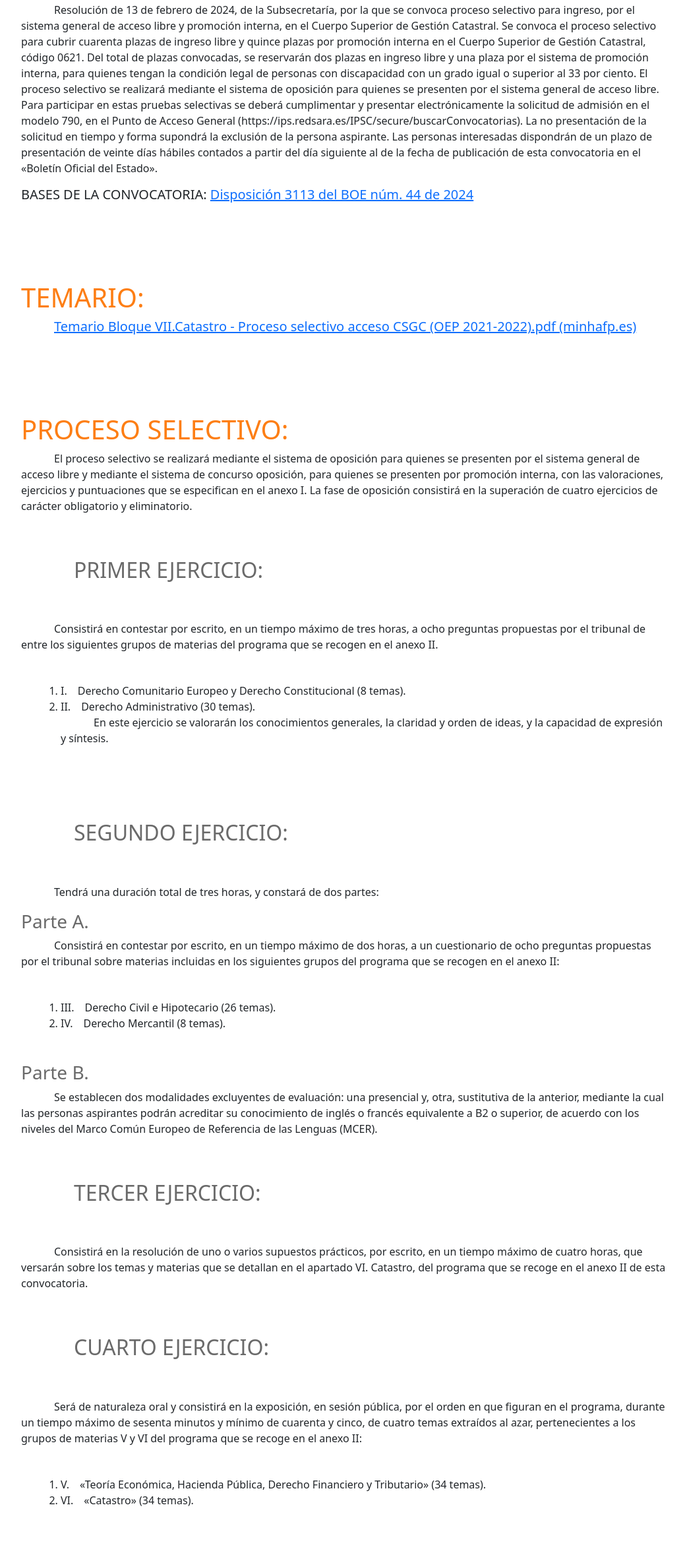
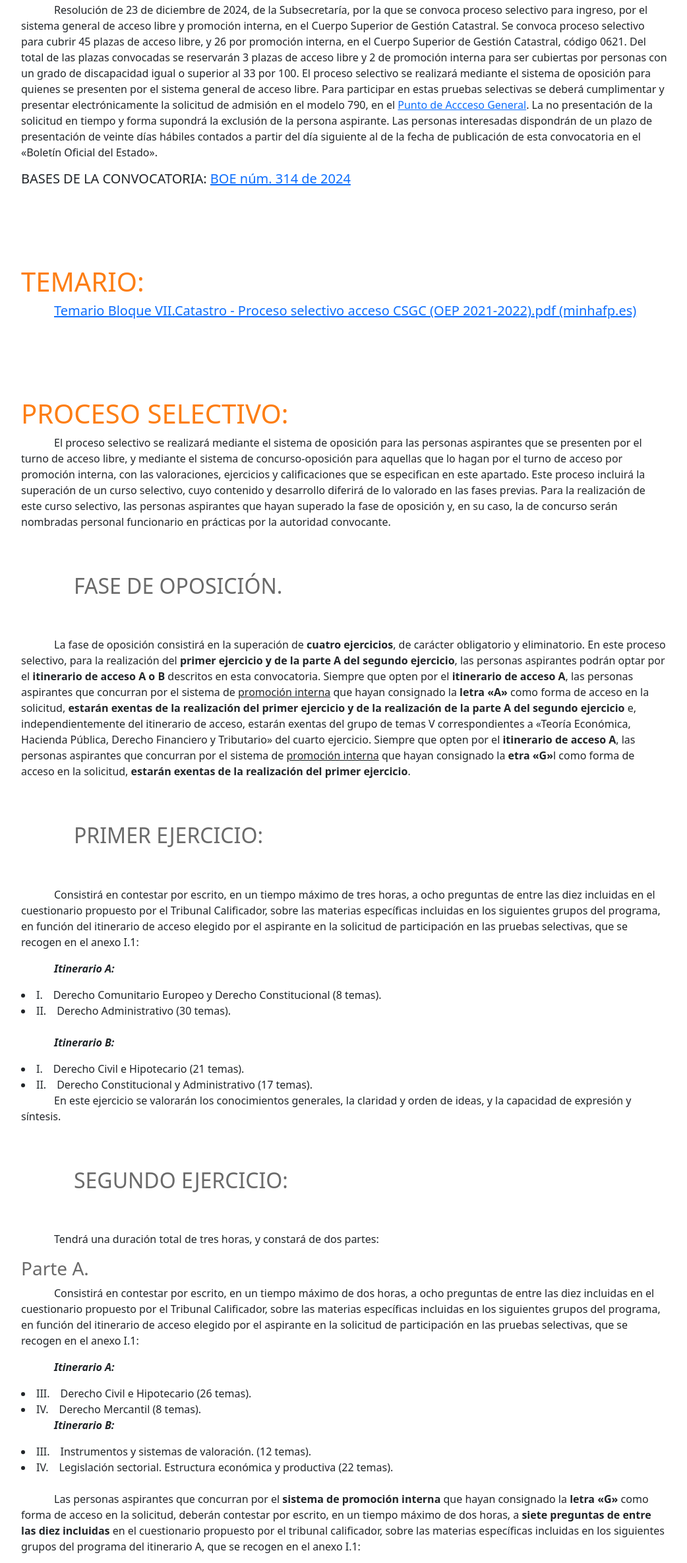
Before and after one commit to MentxuCastello/catastro, a plain HTML site: page oposicion.html in a window 1280 px wide. Shown: the part 413-2782 px from the top of the page at 66% size, without its empty margins (168-1210 px from the left). Drawn offline with nearby package versions, Linux system fonts and the light colour scheme.

Commit message:
cambio texto oposiciones temario

```diff
--- a/oposicion.html
+++ b/oposicion.html
@@ -67,86 +67,112 @@
     </section>
     <section id="opo_descripcion">
         <h1>DESCRIPCIÓN</h1>
-        <p>Resolución de 13 de febrero de 2024, de la Subsecretaría, por la que se convoca proceso selectivo para ingreso, por el sistema general de acceso libre y promoción interna, en el Cuerpo Superior de Gestión Catastral.
+        <p>Resolución de 23 de diciembre de 2024, de la Subsecretaría, por la que se convoca proceso selectivo para ingreso, por el sistema general de acceso libre y promoción interna, en el Cuerpo Superior de Gestión Catastral.
 
-            Se convoca el proceso selectivo para cubrir cuarenta plazas de ingreso libre y quince plazas por promoción interna en el Cuerpo Superior de Gestión Catastral, código 0621.
+          Se convoca proceso selectivo para cubrir 45 plazas de acceso libre, y 26 por promoción interna, en el Cuerpo Superior de Gestión Catastral, código 0621.
 
-            Del total de plazas convocadas, se reservarán dos plazas en ingreso libre y una plaza por el sistema de promoción interna, para quienes tengan la condición legal de personas con discapacidad con un grado igual o superior al 33 por ciento.
+          Del total de las plazas convocadas se reservarán 3 plazas de acceso libre y 2 de promoción interna para ser cubiertas por personas con un grado de discapacidad igual o superior al 33 por 100.
 
-            El proceso selectivo se realizará mediante el sistema de oposición para quienes se presenten por el sistema general de acceso libre.
+          El proceso selectivo se realizará mediante el sistema de oposición para quienes se presenten por el sistema general de acceso libre.
 
-            Para participar en estas pruebas selectivas se deberá cumplimentar y presentar electrónicamente la solicitud de admisión en el modelo 790, en el Punto de Acceso General (https://ips.redsara.es/IPSC/secure/buscarConvocatorias). La no presentación de la solicitud en tiempo y forma supondrá la exclusión de la persona aspirante.
+          Para participar en estas pruebas selectivas se deberá cumplimentar y presentar electrónicamente la solicitud de admisión en el modelo 790, en el <a href="https://ips.redsara.es/IPSC/secure/buscarConvocatorias">Punto de Accceso General</a>. La no presentación de la solicitud en tiempo y forma supondrá la exclusión de la persona aspirante.
 
-            Las personas interesadas dispondrán de un plazo de presentación de veinte días hábiles contados a partir del día siguiente al de la fecha de publicación de esta convocatoria en el «Boletín Oficial del Estado».</p>
-        <h5>BASES DE LA CONVOCATORIA: <a href="https://www.boe.es/boe/dias/2024/12/30/pdfs/BOE-A-2024-27418.pdf">Disposición 3113 del BOE núm. 44 de 2024</a> </h5>
+          Las personas interesadas dispondrán de un plazo de presentación de veinte días hábiles contados a partir del día siguiente al de la fecha de publicación de esta convocatoria en el «Boletín Oficial del Estado».</p>
+        <h5>BASES DE LA CONVOCATORIA: <a href="https://www.boe.es/diario_boe/txt.php?id=BOE-A-2024-27418">BOE núm. 314 de 2024</a> </h5>
     </section>
 
     <section id="oposicion_temario">
         <h1>TEMARIO:</h1>
-        <h5><a href=https://www.catastro.hacienda.gob.es/documentos/Temario%20Bloque%20VI.%20Catastro%20-%20Proceso%20selectivo%20acceso%20CSGC%20(OEP%202023).pdf><p>Temario Bloque VII.Catastro - Proceso selectivo acceso CSGC (OEP 2021-2022).pdf (minhafp.es)</p></a></h5>
+        <h5><a href="https://www.catastro.hacienda.gob.es/documentos/Temario%20Bloque%20VI.%20Catastro%20-%20Proceso%20selectivo%20acceso%20CSGC%20(OEP%202023).pdf"><p>Temario Bloque VII.Catastro - Proceso selectivo acceso CSGC (OEP 2021-2022).pdf (minhafp.es)</p></a></h5>
 
     </section>
 
     <section id="oposicion_proceso_selectivo">
         <h1>PROCESO SELECTIVO:</h1>
-        <p>El proceso selectivo se realizará mediante el sistema de oposición para quienes se presenten por el sistema general de acceso libre y mediante el sistema de concurso oposición, para quienes se presenten por promoción interna, con las valoraciones, ejercicios y puntuaciones que se especifican en el anexo I.
-            La fase de oposición consistirá en la superación de cuatro ejercicios de carácter obligatorio y eliminatorio.</p>
+        <p>El proceso selectivo se realizará mediante el sistema de oposición para las personas aspirantes que se presenten por el turno de acceso libre, y mediante el sistema de concurso-oposición para aquellas que lo hagan por el turno de acceso por promoción interna, con las valoraciones, ejercicios y calificaciones que se especifican en este apartado.
 
+          Este proceso incluirá la superación de un curso selectivo, cuyo contenido y desarrollo diferirá de lo valorado en las fases previas. Para la realización de este curso selectivo, las personas aspirantes que hayan superado la fase de oposición y, en su caso, la de concurso serán nombradas personal funcionario en prácticas por la autoridad convocante.</p>
+
+        <h2>FASE DE OPOSICIÓN.</h2>
+        <p>La fase de oposición consistirá en la superación de <b>cuatro ejercicios</b>, de carácter obligatorio y eliminatorio.
+
+          En este proceso selectivo, para la realización del <b>primer ejercicio y de la parte A del segundo ejercicio</b>, las personas aspirantes podrán optar por el <b>itinerario de acceso A o B</b> descritos en esta convocatoria.
+
+          Siempre que opten por el <b>itinerario de acceso A</b>, las personas aspirantes que concurran por el sistema de <u>promoción interna</u> que hayan consignado la <b>letra «A» </b>como forma de acceso en la solicitud, <b>estarán exentas de la realización del primer ejercicio y de la realización de la parte A del segundo ejercicio</b> e,
+
+          independientemente del itinerario de acceso, estarán exentas del grupo de temas V correspondientes a «Teoría Económica, Hacienda Pública, Derecho Financiero y Tributario» del cuarto ejercicio.
+
+          Siempre que opten por el <b>itinerario de acceso A</b>, las personas aspirantes que concurran por el sistema de <u>promoción interna</u> que hayan consignado la <b>etra «G»</b>l como forma de acceso en la solicitud, <b>estarán exentas de la realización del primer ejercicio</b>.</p>
         <h2>PRIMER EJERCICIO:</h2>
-        <p>Consistirá en contestar por escrito, en un tiempo máximo de tres horas, a ocho preguntas propuestas por el tribunal de entre los siguientes grupos de materias del programa que se recogen en el anexo II.</p>
-        <ol>
+        <p>Consistirá en contestar por escrito, en un tiempo máximo de tres horas, a ocho preguntas de entre las diez incluidas en el cuestionario propuesto por el Tribunal Calificador, sobre las materias específicas incluidas en los siguientes grupos del programa, en función del itinerario de acceso elegido por el aspirante en la solicitud de participación en las pruebas selectivas, que se recogen en el anexo I.1:</p>
+            <p><em><b>Itinerario A:</b></em></p>
             <li>I. Derecho Comunitario Europeo y Derecho Constitucional (8 temas).</li>
             <li>II. Derecho Administrativo (30 temas).</li>
-            <p>En este ejercicio se valorarán los conocimientos generales, la claridad y orden de ideas, y la capacidad de expresión y síntesis.
-            </p>
+            <br>
+            <p><em><b>Itinerario B:</b></em></p>
+            <li>I. Derecho Civil e Hipotecario (21 temas).</li>
+            <li>II. Derecho Constitucional y Administrativo (17 temas).</li>
+          <p>En este ejercicio se valorarán los conocimientos generales, la claridad y orden de ideas, y la capacidad de expresión y síntesis.</p>
         </ol>
 
         <h2>SEGUNDO EJERCICIO:</h2>
         <p>Tendrá una duración total de tres horas, y constará de dos partes:</p>
         <h3>Parte A.</h3>
-        <p>Consistirá en contestar por escrito, en un tiempo máximo de dos horas, a un cuestionario de ocho preguntas propuestas por el tribunal sobre materias incluidas en los siguientes grupos del programa que se recogen en el anexo II:</p>
-        <ol>
+        <p>Consistirá en contestar por escrito, en un tiempo máximo de dos horas, a ocho preguntas de entre las diez incluidas en el cuestionario propuesto por el Tribunal Calificador, sobre las materias específicas incluidas en los siguientes grupos del programa, en función del itinerario de acceso elegido por el aspirante en la solicitud de participación en las pruebas selectivas, que se recogen en el anexo I.1:</p>
+        <p><em><b>Itinerario A:</b></em></p>
             <li>III. Derecho Civil e Hipotecario (26 temas).</li>
             <li>IV. Derecho Mercantil (8 temas).</li>
-        </ol>
+        <p><em><b>Itinerario B:</b></em></p>
+          <li>III. Instrumentos y sistemas de valoración. (12 temas).</li>
+          <li>IV. Legislación sectorial. Estructura económica y productiva (22 temas).</li>
+          <br>
+        <p>Las personas aspirantes que concurran por el <b>sistema de promoción interna </b>que hayan consignado la <b>letra «G»</b> como forma de acceso en la solicitud, deberán contestar por escrito, en un tiempo máximo de dos horas, a <b>siete preguntas de entre las diez incluidas</b> en el cuestionario propuesto por el tribunal calificador, sobre las materias específicas incluidas en los siguientes grupos del programa del itinerario A, que se recogen en el anexo I.1:</p>
+          <li>III. Derecho Civil e Hipotecario (26 temas).</li>
+          <li>IV. Derecho Mercantil (8 temas).</li>
+        <br>
         <h3>Parte B.</h3>
-        <p>Se establecen dos modalidades excluyentes de evaluación: una presencial y, otra, sustitutiva de la anterior, mediante la cual las personas aspirantes podrán acreditar su conocimiento de inglés o francés equivalente a B2 o superior, de acuerdo con los niveles del Marco Común Europeo de Referencia de las Lenguas (MCER).</p>
+        <p>Se establecen dos modalidades excluyentes de evaluación: una presencial y, otra, sustitutiva de la anterior, mediante la cual las personas aspirantes podrán acreditar su conocimiento de inglés o francés equivalente a B2 o superior, de acuerdo con los niveles del Marco Común Europeo de Referencia de las Lenguas (MCER).
+
+          En la modalidad presencial, esta parte B del ejercicio consistirá en una traducción directa, por escrito y sin diccionario, durante un tiempo máximo de una hora, de un texto determinado por el tribunal en uno de los idiomas, inglés o francés, a elección de la persona aspirante, según opción que deberá hacerse constar en la solicitud.</p>
 
         <h2>TERCER EJERCICIO:</h2>
-        <p>Consistirá en la resolución de uno o varios supuestos prácticos, por escrito, en un tiempo máximo de cuatro horas, que versarán sobre los temas y materias que se detallan en el apartado VI. Catastro, del programa que se recoge en el anexo II de esta convocatoria.</p>
+        <p>Consistirá en la resolución de uno o varios supuestos prácticos, por escrito, en un tiempo máximo de cuatro horas, que versarán sobre los temas y materias comunes que se detallan en el apartado VI. Catastro, del programa que se recoge en el anexo I.2 de esta convocatoria.</p>
 
         <h2>CUARTO EJERCICIO:</h2>
-        <p>Será de naturaleza oral y consistirá en la exposición, en sesión pública, por el orden en que figuran en el programa, durante un tiempo máximo de sesenta minutos y mínimo de cuarenta y cinco, de cuatro temas extraídos al azar, pertenecientes a los grupos de materias V y VI del programa que se recoge en el anexo II:</p>
-        <ol>
-            <li>V. «Teoría Económica, Hacienda Pública, Derecho Financiero y Tributario» (34 temas).</li>
+        <p>Será de naturaleza oral y consistirá en la exposición, en sesión pública, por el orden en que figuran en el programa, durante un tiempo máximo de sesenta minutos y mínimo de cuarenta y cinco, de cuatro temas extraídos al azar, pertenecientes a los grupos de materias comunes V y VI del programa que se recogen en el anexo I.2:</p>
+
+            <li>V. «Teoría Económica, Hacienda Pública, Derecho Financiero y Tributario» (26 temas).</li>
             <li>VI. «Catastro» (34 temas).</li>
-        </ol>
+            <br>
+        <p>Para la selección de los temas, la persona aspirante extraerá al azar tres temas del grupo de materias V y otros tres temas del grupo de materias VI, debiendo desechar dos temas, uno de cada grupo de materias.
+
+          Las personas aspirantes que concurran a la convocatoria de <u>promoción interna</u> que hayan consignado la <b>letra «A» </b>como forma de acceso en la solicitud, independientemente del itinerario de acceso que hayan escogido, extraerán al azar <b>cinco temas del grupo de materias VI. «Catastro», debiendo desechar un tema.</b></p>
     </section>
 
     <section id="oposicion_preparadores">
         <h1>PREPARADORES</h1>
         <ol>
-            <ol><h5>SGO PREPARADORES</h5></ol>
+            <ol><h5><u>SGO PREPARADORES</u></h5></ol>
             <p><b>Web:</b> <a href="https://www.oposiciongestioncatastral.es/">www.oposiciongestioncatastral.es</a> </p>
             <p><b>Web: </b><a href="https://www.sgopreparadores.es/">www.sgopreparadores.es</a> </p>
             <p><b>Email:</b> oposgestioncatastral@gmail.com y sgopreparadores@gmail.com</p>
             <p><b>Tlf:</b> 676 815 298 (Salvador García Ochoa)</p>
             <br>
-            <ol><h5>ACADEMIA CTO</h5></ol>
+            <ol><h5><u>ACADEMIA CTO</u></h5></ol>
             <p><b>Web:</b> <a href="https://hacienda.grupocto.es/">www.hacienda.grupocto.es</a> </p>
             <p><b>Email:</b> oposiciones.hacienda@grupocto.com</p>
             <p><b>Tlf:</b> 917 824 342 / 696 983 001</p>
             <p><b>Whatsapp:</b> 683 603 411 / 696 983 001</p>
             <br>
-            <ol><h5>GESCAT</h5></ol>
+            <ol><h5><u>GESCAT</u></h5></ol>
             <p><b>Email:</b> gescatpreparacion@gmail.com</p>
             <p>Tlf: 639 583 740</p>
             <br>
-            <ol><h5>ENRIQUE PECES</h5></ol>
+            <ol><h5><u>ENRIQUE PECES</u></h5></ol>
             <p><b>Email:</b> enriquepeces1975@gmail.com</p>
             <p><b>lf:</b> 662 103 492</p>
             <br>
-            <ol><h5>JC PREPARADORES</h5></ol>
+            <ol><h5><u>JC PREPARADORES</u></h5></ol>
             <p><b>Web:</b> <a href="https://preparadoresjc.com/catastro/">www.preparadoresjc.com/catastro</a> </p>
             <p><b>Email:</b> oposicionescatastro@outlook.com</p>
         </ol>
```
